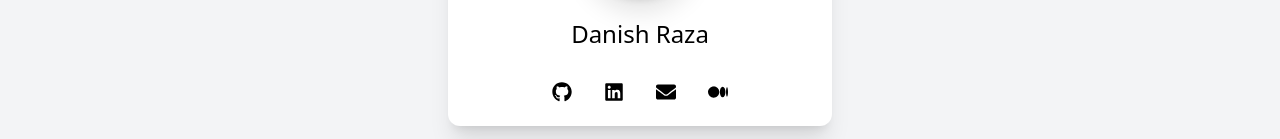
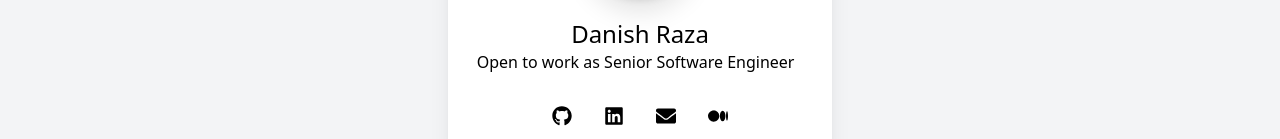
Before and after one commit to danishraza12/portfolio-website, a React (Create React App) app: page / in a window 1280 px wide. Shown: the part 177-316 px from the top of the page. Built offline with nearby package versions, Linux system fonts and the light colour scheme.

Commit message:
Update typing animation
change: used a better package for typing animation

```diff
--- a/package.json
+++ b/package.json
@@ -12,6 +12,7 @@
     "react-redux": "^7.2.6",
     "react-scripts": "5.0.1",
     "react-scroll-into-view": "^1.10.1",
+    "react-type-animation": "^3.2.0",
     "redux": "^4.1.2",
     "web-vitals": "^2.1.4"
   },
--- a/src/components/Card.js
+++ b/src/components/Card.js
@@ -1,7 +1,7 @@
 import React from 'react';
 import profile from '../images/react-logo.jpg';
 import SocialMedia from './SocialMedia';
-// import Typical from 'react-typical';
+import { TypeAnimation } from 'react-type-animation';
 
 const Card = () => {
   return (
@@ -16,19 +16,21 @@
         </div>
         <div className="text-center mt-5">
           <p className="text-xl sm:text-2xl text-black-900">Danish Raza</p>
-
-          {/* <Typical
-            className="text-xs sm:text-base text-gray-600 pt-2 pb-4 px-5 w-auto inline-block border-b-2"
-            steps={[
+          <TypeAnimation
+            // className="text-xs sm:text-base text-gray-600 pt-2 pb-4 px-5 w-auto inline-block border-b-2"
+            sequence={[
               'Open to work as ',
-              130,
+              1000, // 1s
               'Open to work as Software Engineer',
-              1500,
+              1000,
               'Open to work as Senior Software Engineer',
-              1500
+              1000,
             ]}
-            loop={Infinity}
-          /> */}
+            wrapper="span"
+            speed={50}
+            style={{ fontSize: '1em', display: 'inline-block' }}
+            repeat={Infinity}
+          />
           <div className="flex align-center justify-center mt-4">
             <SocialMedia />
           </div>
```
Also changed, not shown: 1 other file (tests, documents, lock files or other folders).
